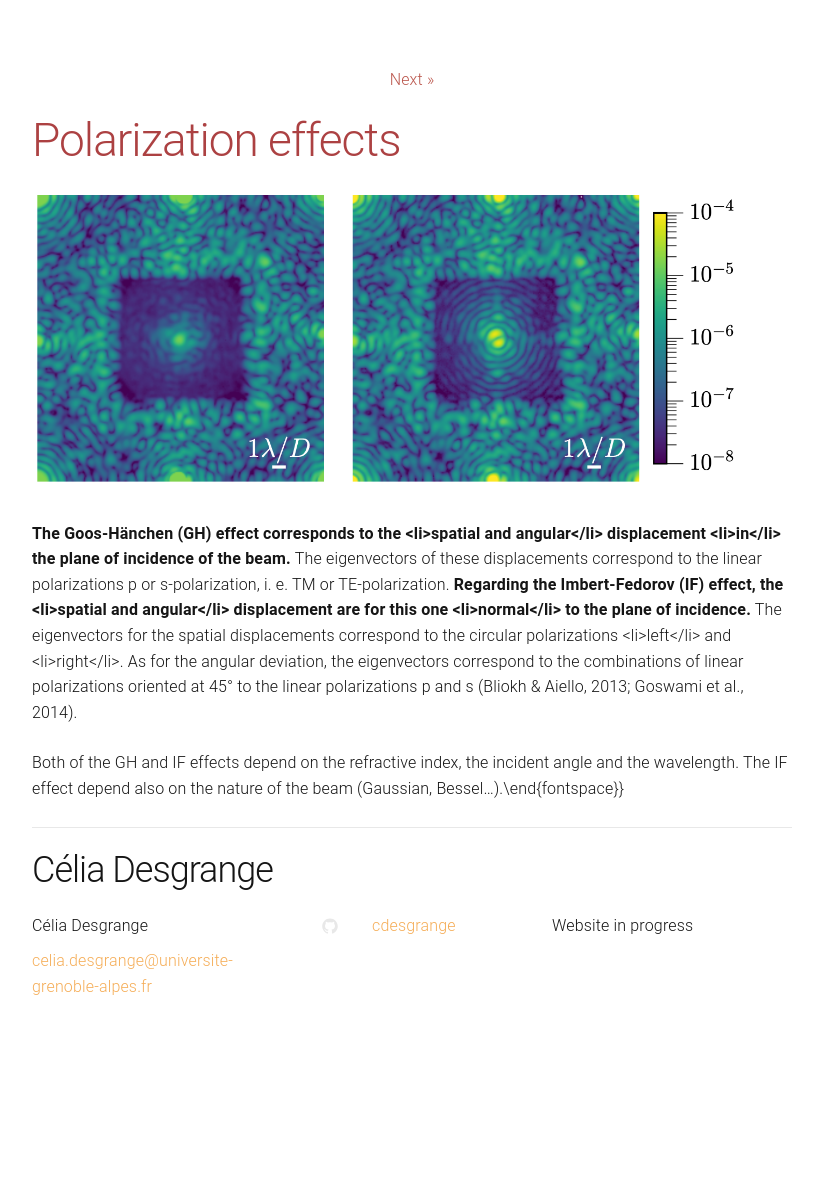
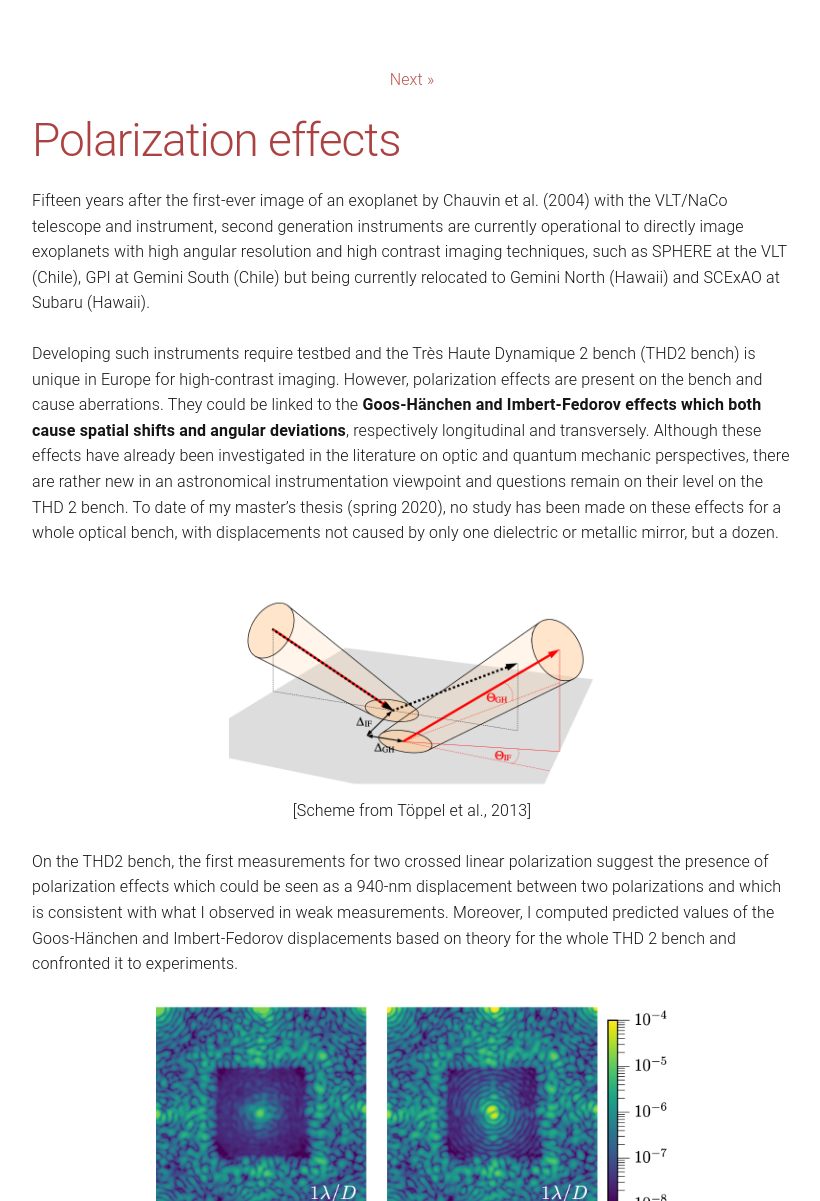
Before and after one commit to cdesgrange/cdesgrange.github.io, a Jekyll site: the page built from _posts/2022-05-30-polarization_shift.markdown, in a window 1280 px wide and 1400 px high. Shown: the part 199-1400 px from the top of the window, without its empty margins (228-1048 px from the left). Built offline with Jekyll 4.4.1, drawn with Linux system fonts in a browser that asks for light colours; some of the changed text lies outside the part shown.

Commit message:
rearranged text, added figures

```diff
--- a/_posts/2022-05-30-polarization_shift.markdown
+++ b/_posts/2022-05-30-polarization_shift.markdown
@@ -5,14 +5,40 @@ date:   2022-05-30 20:09:00
 preview: fig/polar_thd2.png
 ---
 
-<img src="/fig/polar_thd2.png" height="300">
+Fifteen years after the first-ever image of an exoplanet by Chauvin et al. (2004) with the VLT/NaCo telescope and instrument, second generation instruments are currently operational to directly image exoplanets with high angular resolution and high contrast imaging techniques, such as SPHERE at the VLT (Chile), GPI at Gemini South (Chile) but being currently relocated to Gemini North (Hawaii) and SCExAO at Subaru (Hawaii).
+
+Developing such instruments require testbed and the Très Haute Dynamique 2 bench (THD2 bench) is unique in Europe for high-contrast imaging. However, polarization effects are present on the bench and cause aberrations. They could be linked to the <b>Goos-Hänchen and Imbert-Fedorov effects which both cause spatial shifts and angular deviations</b>, respectively longitudinal and transversely. Although these effects have already been investigated in the literature on optic and quantum mechanic perspectives, there are rather new in an astronomical instrumentation viewpoint and questions remain on their level on the THD 2 bench. To date of my master's thesis (spring 2020), no study has been made on these effects for a whole optical bench, with displacements not caused by only one dielectric or metallic mirror, but a dozen.
+<br>
+
+<p align="center">
+<img src="/fig/polar_4effects_concise.png" height="220">
+<br> [Scheme from Töppel et al., 2013] <br>
+</p>
 
 
+On the THD2 bench, the first measurements for two crossed linear polarization suggest the presence of polarization effects which could be seen as a 940-nm displacement between two polarizations and which is consistent with what I observed in weak measurements. Moreover, I computed predicted values of the Goos-Hänchen and Imbert-Fedorov displacements based on theory for the whole THD 2 bench and confronted it to experiments.
+<br>
 
-<b>The Goos-Hänchen (GH) effect corresponds to the <li>spatial and angular</li> displacement <li>in</li> the plane of incidence of the beam. </b>
+
+<p align="center">
+<img src="/fig/polar_thd2.png" height="220">
+<br> [Coronagraphic images for a 785 nm laser and two linear orthogonal polarizations on the THD2 optical bench. On the left, the corrections have been made to have a deep dark hole, with detection limits optimized. On the right, the measure has been recorded only a couple of seconds later, applying only a rotation of 90° of the polarizer placed just in front of the camera.] <br>
+</p>
+
+<br><br>
+
+<b>Description of the Goos-Hänchen and Imbert-Fedorov effects:</b>
+
+<b>The Goos-Hänchen (GH) effect corresponds to the <i>spatial and angular</i> displacement <i>in</i> the plane of incidence of the beam. </b>
 The eigenvectors of these displacements correspond to the linear polarizations p or s-polarization, i. e. TM or TE-polarization.
-<b>Regarding the Imbert-Fedorov (IF) effect, the <li>spatial and angular</li> displacement are for this one <li>normal</li> to the plane of incidence.</b>
-The eigenvectors for the spatial displacements correspond to the circular polarizations <li>left</li> and <li>right</li>.
+<b>Regarding the Imbert-Fedorov (IF) effect, the <i>spatial and angular</i> displacement are for this one <i>normal</i> to the plane of incidence.</b>
+The eigenvectors for the spatial displacements correspond to the circular polarizations <i>left</i> and <i>right</i>.
 As for the angular deviation, the eigenvectors correspond to the combinations of linear polarizations oriented at 45° to the linear polarizations p and s  (Bliokh & Aiello, 2013; Goswami et al., 2014).
 
-Both of the GH and IF effects depend on the refractive index, the incident angle and the wavelength. The IF effect depend also on the nature of the beam (Gaussian, Bessel...).\end{fontspace}}
+Both of the GH and IF effects depend on the refractive index, the incident angle and the wavelength. The IF effect depend also on the nature of the beam (Gaussian, Bessel...).
+
+<br>
+<p align="center">
+<img src="/fig/polar_4effects_concise.png" height="220"> <img src="/fig/polar_4effects_detailed.png" height="300">
+<br> [Schemes from Bliokh & Aiello, 2013] <br>
+</p>
```
